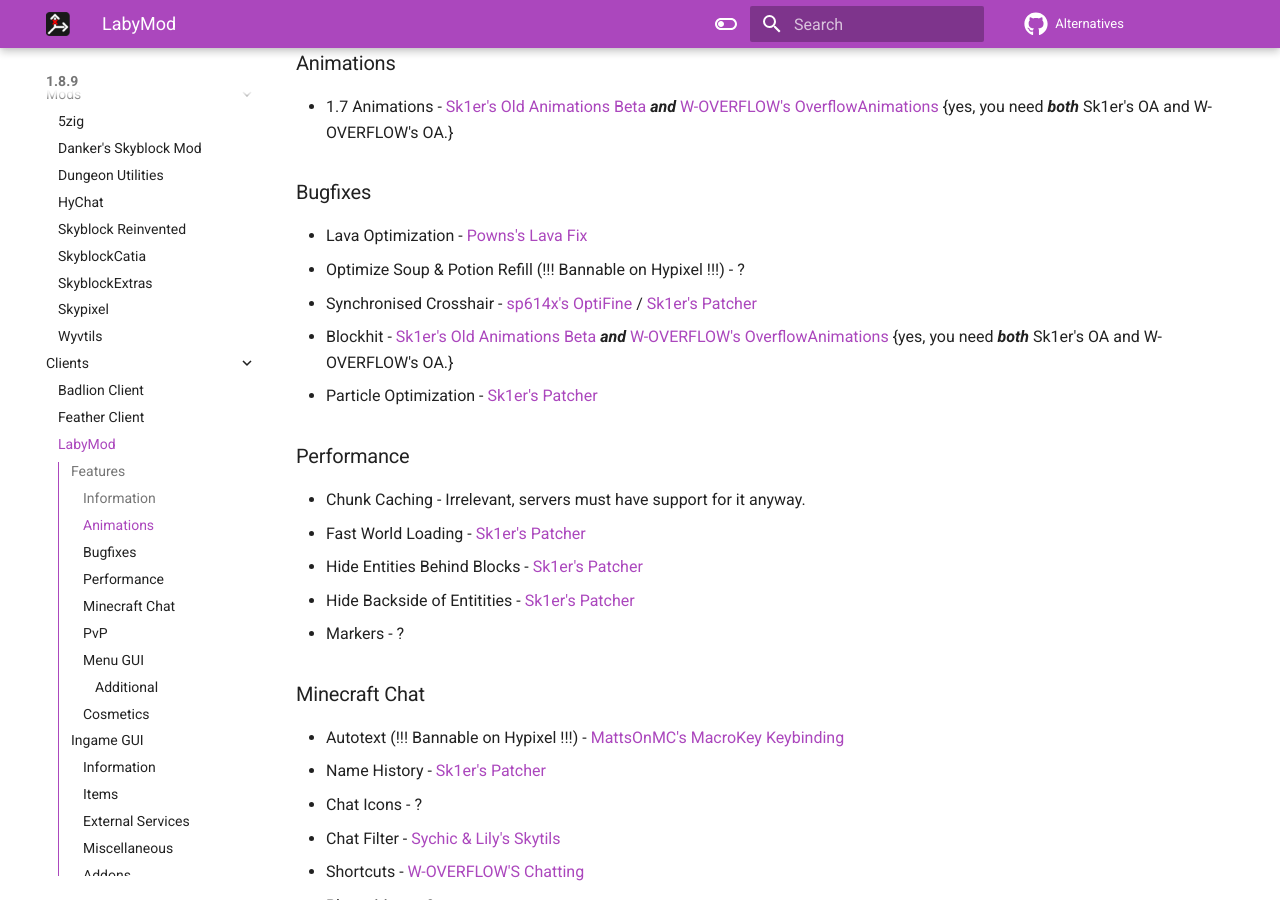
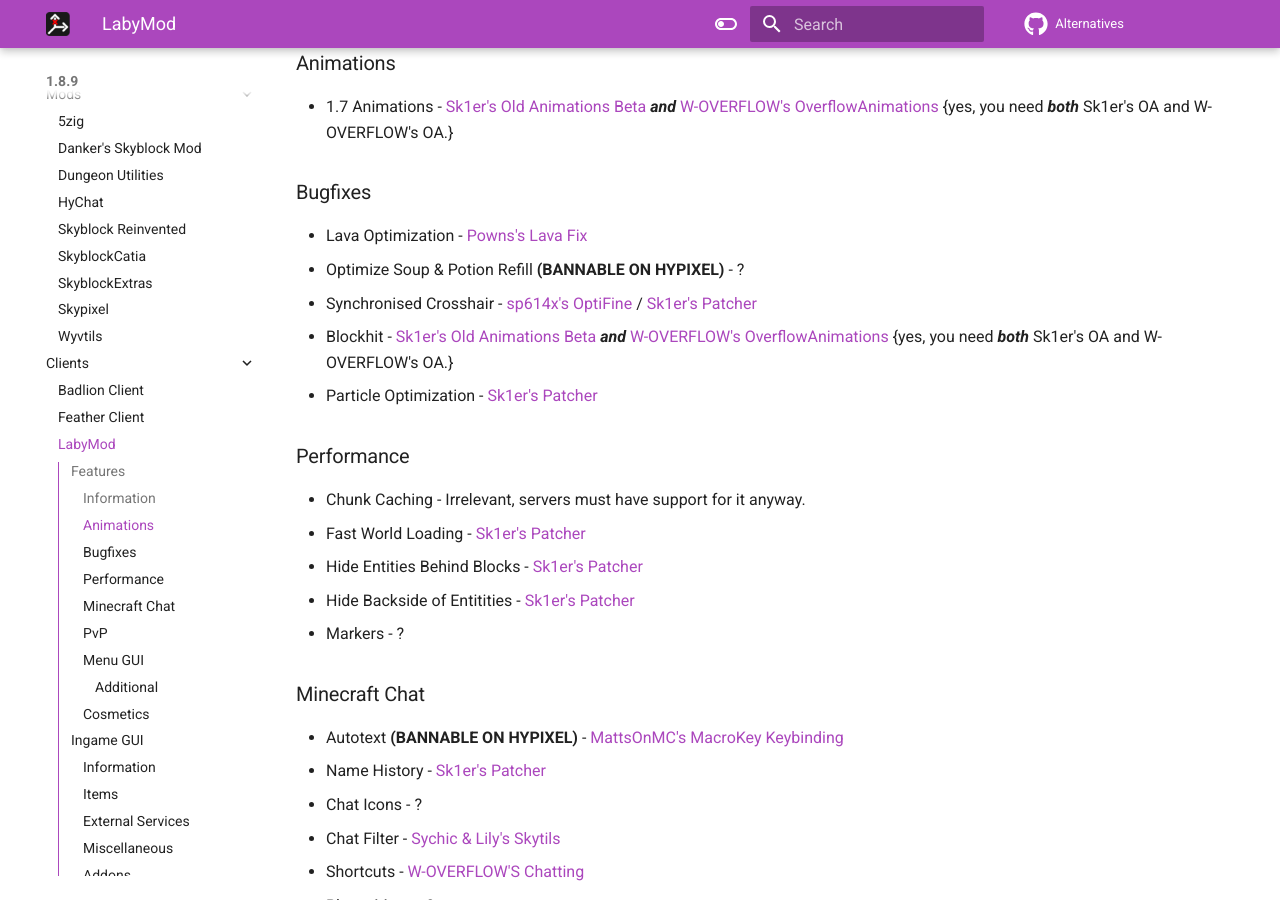
Before and after one commit to MicrocontrollersDev/Alternatives, an MkDocs documentation site: the page built from docs/1.8.9/labymod.md, in a window 1280 px wide and 900 px high, scrolled down 526 px. Built offline with MkDocs 1.6.1 and Material for MkDocs 9.7.7, drawn with Linux system fonts in a browser that asks for light colours; comment, search, counter and statistics services are not loaded.

```diff
--- a/docs/1.8.9/labymod.md
+++ b/docs/1.8.9/labymod.md
@@ -20,7 +20,7 @@ that you avoid using it if possible.
 ### Bugfixes
 
 * Lava Optimization - [Powns's Lava Fix](https://download.powns.dev/lavafix189)
-* Optimize Soup & Potion Refill (!!! Bannable on Hypixel !!!) - ?
+* Optimize Soup & Potion Refill **(BANNABLE ON HYPIXEL)** - ?
 * Synchronised Crosshair - [sp614x's OptiFine](https://optifine.net/adloadx?f=preview_OptiFine_1.8.9_HD_U_M6_pre2.jar) / [Sk1er's Patcher](https://sk1er.club/mods/patcher)
 * Blockhit - [Sk1er's Old Animations Beta](https://sk1er.club/beta) **_and_** [W-OVERFLOW's OverflowAnimations](https://github.com/W-OVERFLOW/OverflowAnimations/releases/latest) {yes, you need **_both_** Sk1er's OA and W-OVERFLOW's OA.}
 * Particle Optimization - [Sk1er's Patcher](https://sk1er.club/mods/patcher)
@@ -35,7 +35,7 @@ that you avoid using it if possible.
 
 ### Minecraft Chat
 
-* Autotext (!!! Bannable on Hypixel !!!) - [MattsOnMC's MacroKey Keybinding](https://www.curseforge.com/minecraft/mc-mods/macrokey-keybinding/files/all?filter-game-version=2020709689%3A5806)
+* Autotext **(BANNABLE ON HYPIXEL)** - [MattsOnMC's MacroKey Keybinding](https://www.curseforge.com/minecraft/mc-mods/macrokey-keybinding/files/all?filter-game-version=2020709689%3A5806)
 * Name History - [Sk1er's Patcher](https://sk1er.club/mods/patcher)
 * Chat Icons - ?
 * Chat Filter - [Sychic & Lily's Skytils](https://github.com/Skytils/SkytilsMod/releases/latest)
```
Also changed, not shown: docs/1.8.9/5zig.md (+1 -1 lines), docs/1.8.9/feather_client.md (+1 -1 lines), docs/1.8.9/refraction_v4.md (+1 -1 lines).
